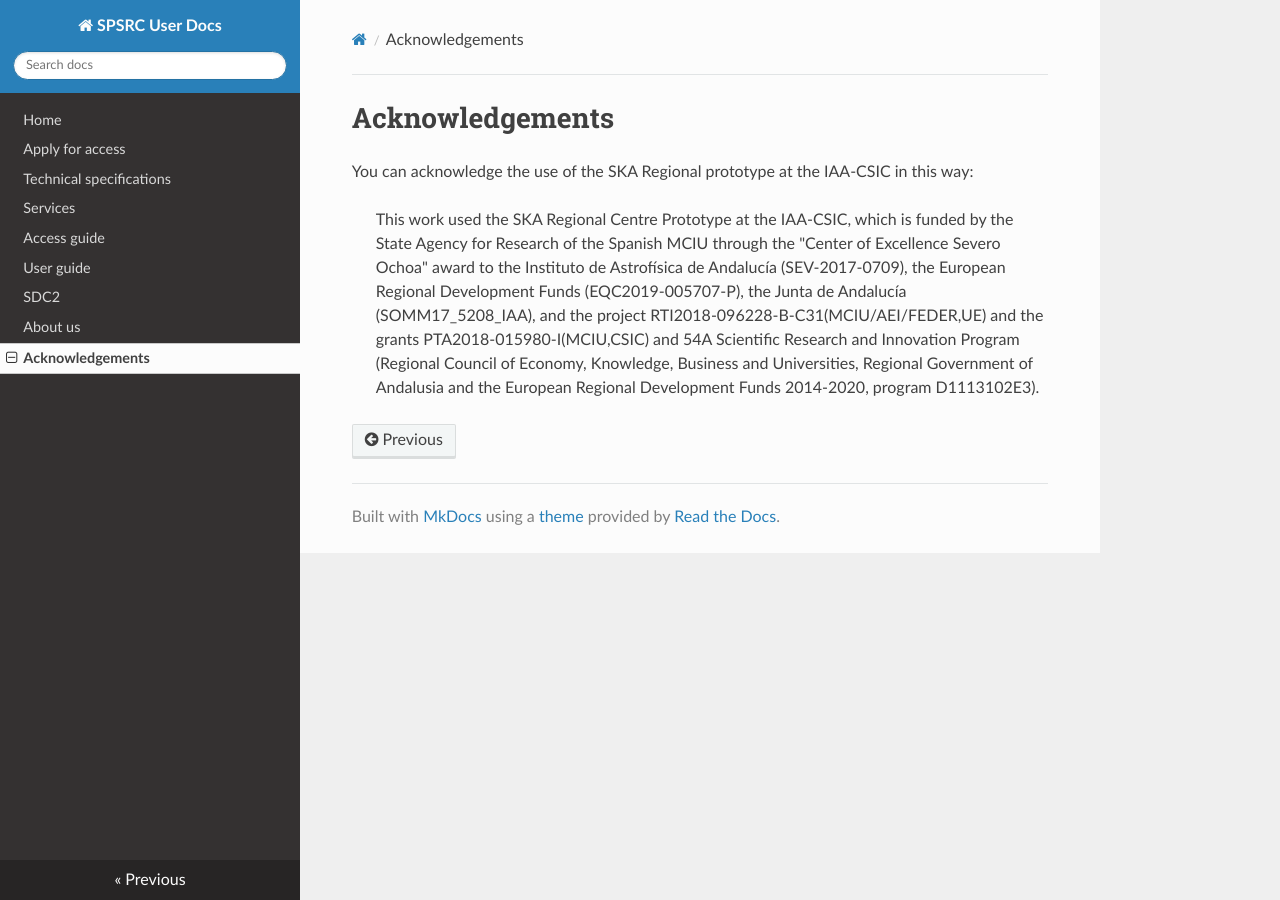
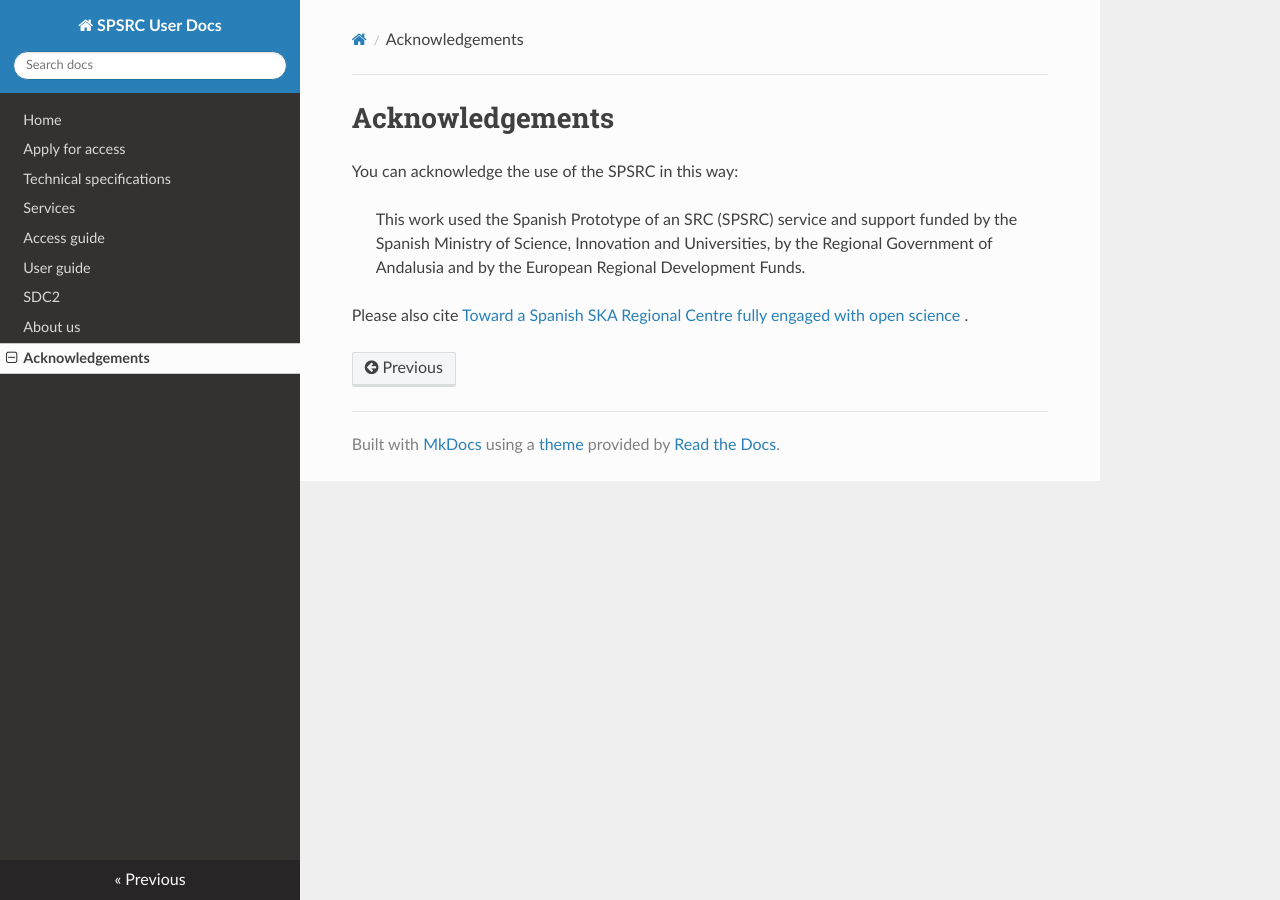
Before and after one commit to espsrc/spsrc_user_docs, an MkDocs documentation site: the page built from docs/acknowledgements.md, in a window 1280 px wide. Built offline with MkDocs 1.6.1, drawn with Linux system fonts in a browser that asks for light colours; nearby versions of some CDN libraries.

Commit message:
Update acknowledgements

```diff
--- a/docs/acknowledgements.md
+++ b/docs/acknowledgements.md
@@ -1,5 +1,8 @@
 # Acknowledgements
 
-You can acknowledge the use of the SKA Regional prototype at the IAA-CSIC in this way:
+You can acknowledge the use of the SPSRC in this way:
 
-> This work used the SKA Regional Centre Prototype at the IAA-CSIC, which is funded by the State Agency for Research of the Spanish MCIU through the "Center of Excellence Severo Ochoa" award to the Instituto de Astrofísica de Andalucía (SEV-2017-0709), the European Regional Development Funds (EQC2019-005707-P), the Junta de Andalucía (SOMM17_5208_IAA), and the project RTI2018-096228-B-C31(MCIU/AEI/FEDER,UE) and the grants PTA2018-015980-I(MCIU,CSIC) and 54A Scientific Research and Innovation Program (Regional Council of Economy, Knowledge, Business and Universities, Regional Government of Andalusia and the European Regional Development Funds 2014-2020, program D1113102E3).
+> This work used the Spanish Prototype of an SRC (SPSRC) service and support funded by the Spanish Ministry of Science, Innovation and Universities, by the Regional Government of Andalusia and by the European Regional Development Funds.
+
+Please also cite  [Toward a Spanish SKA Regional Centre fully engaged with open science
+](https://doi.org/10.1117/1.JATIS.8.1.011004).
```
